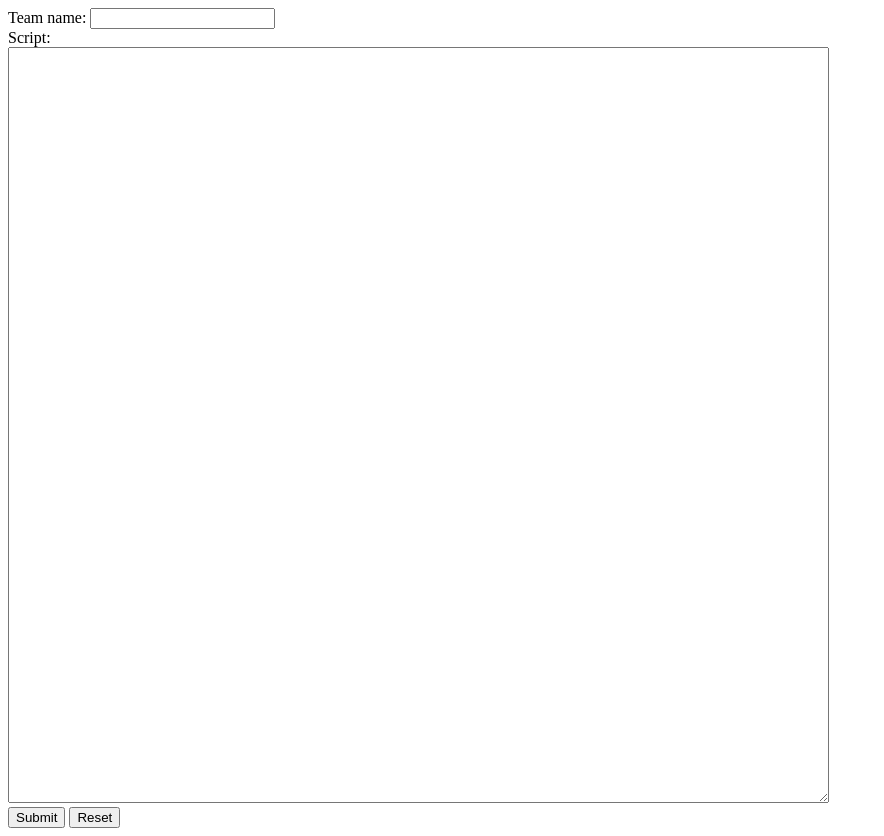
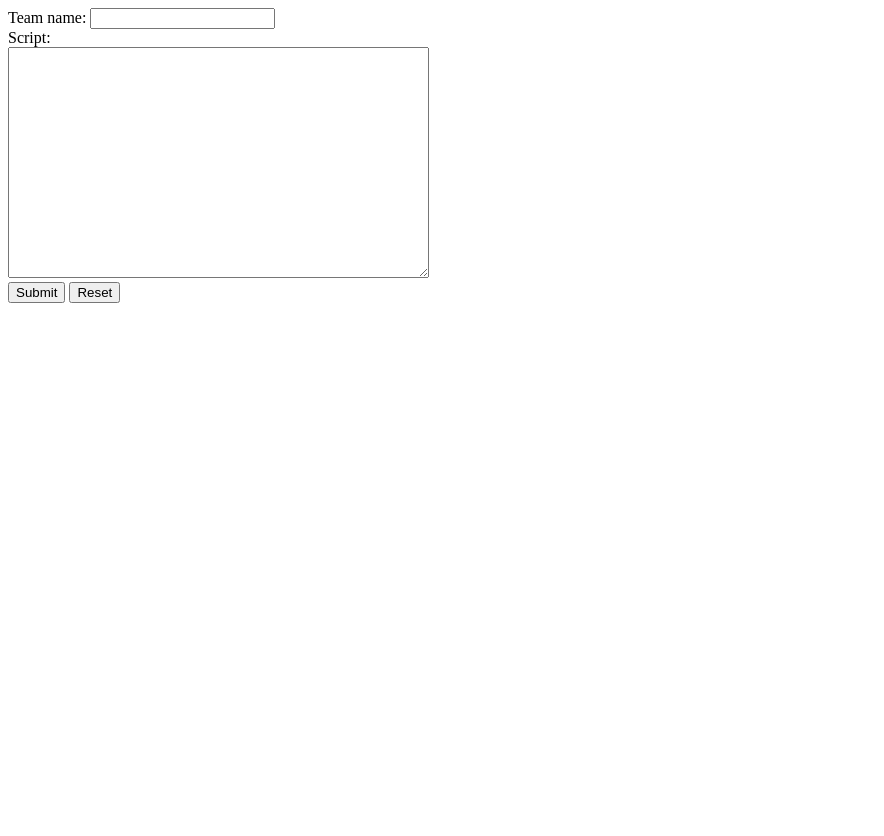
Before and after one commit to RichardCare/TimeToTurnOnTheLight, a plain HTML site: page Pointless-Python-Server/sc-2013-ittltl.html in a window 1280 px wide. Shown: the whole page, without its empty margins (0-884 px from the left). After the commit the page ends 800 px from the top, so only its background shows below. Drawn offline with Linux system fonts and the light colour scheme.

Commit message:
Commit the changed HTML form

```diff
--- a/Pointless-Python-Server/sc-2013-ittltl.html
+++ b/Pointless-Python-Server/sc-2013-ittltl.html
@@ -10,7 +10,7 @@
 	  <br/>
 	  Script:
 	  <br/>
-	  <textarea name="script" id="script" cols="100" rows="50"></textarea>
+	  <textarea name="script" id="script" cols="50" rows="15"></textarea>
 	  <br/>
 	  <input type="submit" value="Submit" />
 	  <input type="reset" value="Reset" />
```
